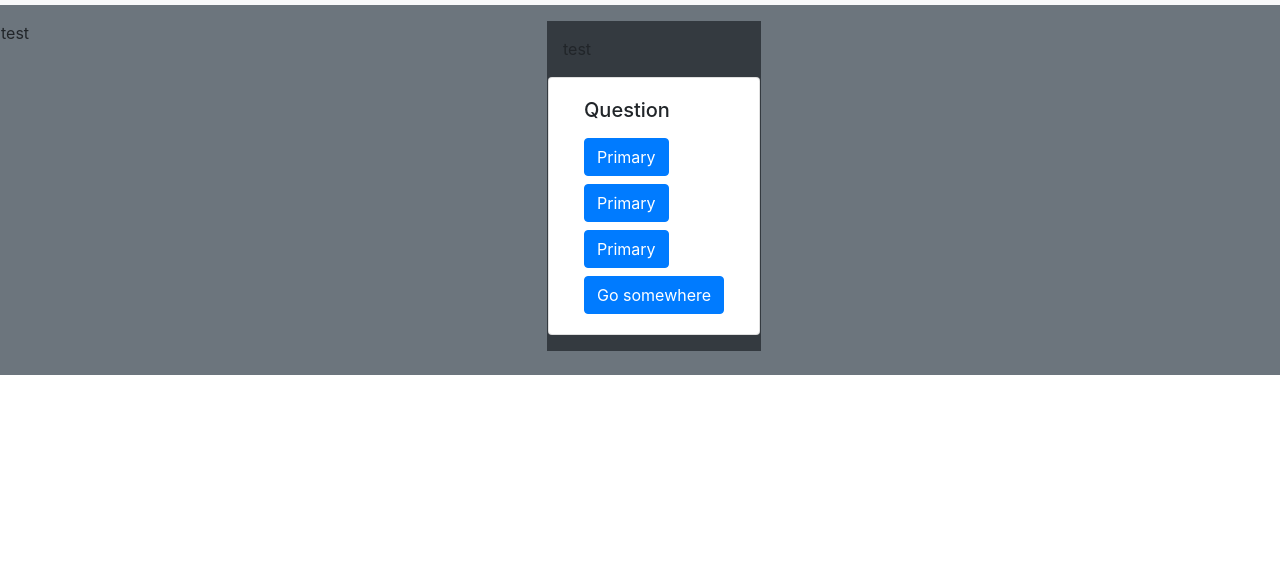
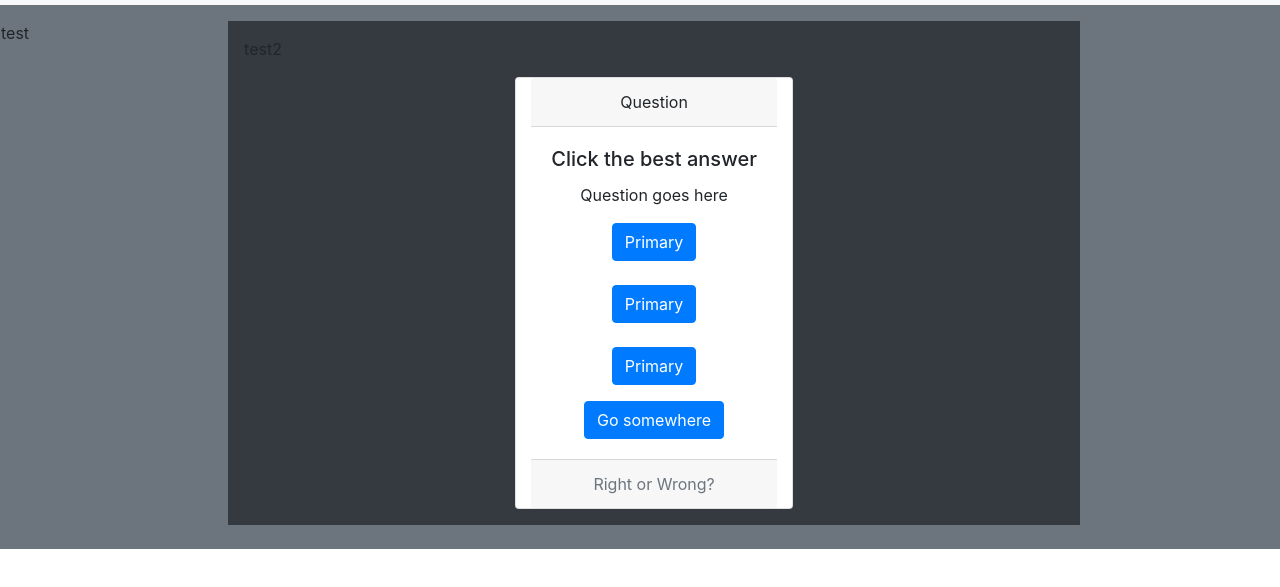
Before and after one commit to halowe94/coding_quiz, a plain HTML site: page index.html in a window 1280 px wide. Shown: the part 51-638 px from the top of the page. Drawn offline with nearby package versions, Linux system fonts and the light colour scheme.

Commit message:
updated index and created comments for questions in js

```diff
--- a/index.html
+++ b/index.html
@@ -37,29 +37,43 @@
     <div class="row p-3 mb-2 bg-secondary">
         <p>test</p>
         <!--Container-->
-        <div class="p-3 mb-2 bg-dark mx-auto">
-            <p>test</p>
+        <div class="p-3 mb-2 bg-dark mx-auto col-lg-8">
+            <p>test2</p>
             <!--Question row-->
             <div class="row">
                 <div class="mx-auto">
-                  <div class="card col-lg-12">
-                    <div class="card-body">
-                      <h5 class="card-title">Question</h5>
-                      <p class="card-text">
-                        <!--Answer Buttons-->
-                        <div >
-                            <button type="button" class="btn btn-primary mb-2">Primary</button>
+
+                    <!--Begin Card-->
+                    <div class="card text-center col-lg-12">
+                        <div class="card-header">
+                          Question
+                        </div>
+                        <div class="card-body">
+                          <h5 class="card-title">Click the best answer</h5>
+                            <p>Question goes here</p>
+
+                          <!--Begin Answer Buttons-->
+                          <p class="card-text">
+                            <button type="button" class="btn btn-primary">Primary</button>
                             <br>
-                            <button type="button" class="btn btn-primary mb-2">Primary</button>
                             <br>
-                            <button type="button" class="btn btn-primary mb-2">Primary</button>
+                            <button type="button" class="btn btn-primary">Primary</button>
+                            <br>
+                            <br>
+                            <button type="button" class="btn btn-primary">Primary</button>
+                        </p>
+                        <!--End Answer Buttons-->
+
+                          <a href="#" class="btn btn-primary">Go somewhere</a>
                         </div>
+                        <div class="card-footer text-muted">
+                          Right or Wrong?
+                        </div>
+                      </div>
 
-                    <div>
-                      <a href="#" class="btn btn-primary">Go somewhere</a>
-                    </div>
-                    </div>
                   </div>
+                  <!--End Card-->
+
                 </div>
               </div>
             <!--End Question row-->
--- a/script.js
+++ b/script.js
@@ -0,0 +1,6 @@
+//list of questions
+//What does DOM stand for?
+//what is missing form this function?
+//How would you log x in the console?
+//API stands for?
+//Bonus Q
```
